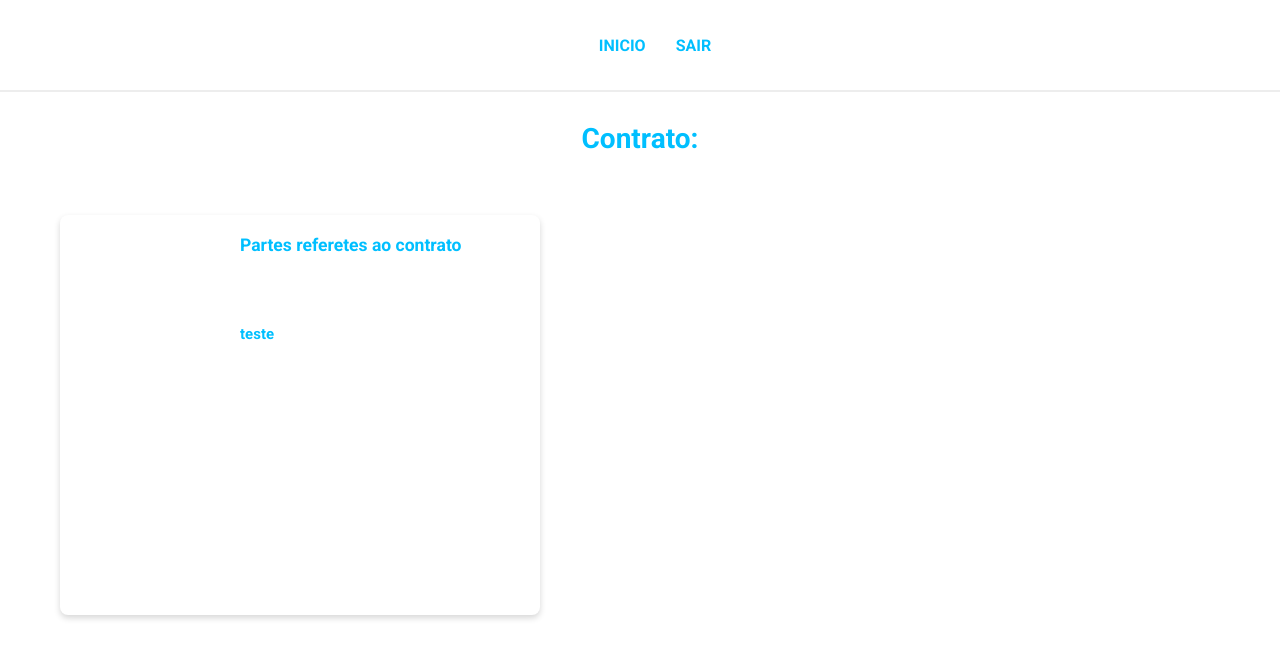
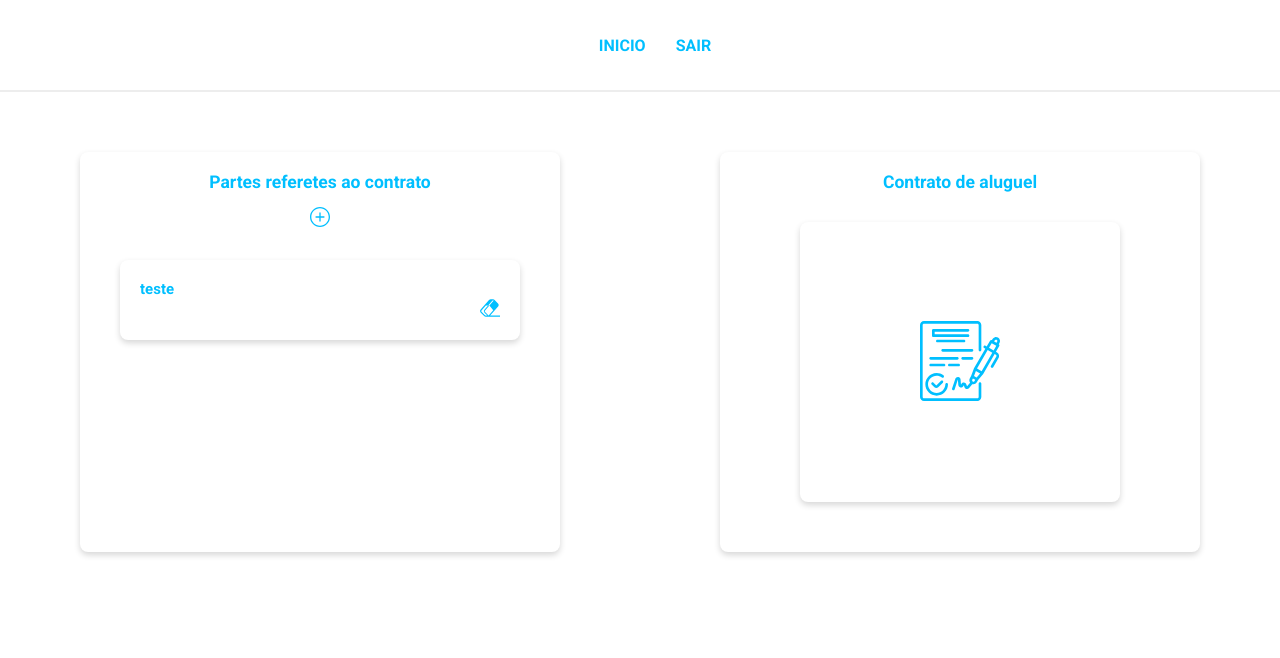
Before and after one commit to murilokrugner/contraktor-frontend, a React (Create React App) app: page /viewcontract in a window 1280 px wide. Shown: the top 658 px of the page. Built offline with nearby package versions, Linux system fonts and the light colour scheme.

Commit message:
styles view contract

```diff
--- a/src/pages/Contracts/styles.js
+++ b/src/pages/Contracts/styles.js
@@ -7,6 +7,7 @@ export const Boxer = styled.div`
   display: flex;
   flex-direction: row;
   justify-content: space-around;
+
   div {
     display: flex;
     flex-direction: row;
--- a/src/pages/ViewContract/index.js
+++ b/src/pages/ViewContract/index.js
@@ -2,6 +2,9 @@ import React from 'react';
 import Header from '../../components/Header';
 //import api from '../../services/api';
 import { Container } from './styles';
+import deleteIcon from '../../assets/eraser.svg';
+import addIcon from '../../assets/add.svg';
+import contractIcon from '../../assets/contract.svg';
 
 export default function ViewContract() {
 
@@ -9,12 +12,33 @@ export default function ViewContract() {
   return (
     <Container>
       <Header />
-      <h1>Contrato: </h1>
 
-      <div className="partes">
-        <h3>Partes referetes ao contrato</h3>
-        <li>teste</li>
+      <div className="box">
+        <div className="partes">
+          <h3>Partes referetes ao contrato</h3>
+          <button className="add" title="adicionar partes">
+            <img src={addIcon} alt="delete icon" />
+          </button>
+          <li>
+            teste
+            <div className="divDelete">
+              <button className="delete" title="Deletar contato">
+                <img src={deleteIcon} alt="delete icon" />
+              </button>
+            </div>
+          </li>
+        </div>
+
+        <div className="contract">
+          <h3>Contrato de aluguel</h3>
+          <li>
+            <button className="view" title="Vizualizar contrato">
+              <img src={contractIcon} alt="Vizualizar contrato" />
+            </button>
+          </li>
+        </div>
       </div>
+
     </Container>
   );
 }
--- a/src/pages/ViewContract/styles.js
+++ b/src/pages/ViewContract/styles.js
@@ -1,16 +1,22 @@
 import styled from 'styled-components';
 
-export const Container = styled.ul`
+export const Container = styled.div`
 
-  h1 {
+  div.box {
     display: flex;
+    flex-direction: row;
     align-items: center;
-    justify-content: center;
-    margin-top: 30px;
-    color: #00bfff;
+    justify-content: space-around;
+    flex-wrap: wrap;
+    max-width: 1350 px;
+    max-height: 500px;
   }
 
   div.partes{
+    display: flex;
+    flex-direction: column;
+    align-items: center;
+    justify-content: flex-start;
     text-decoration: none;
     list-style: none;
     font: 15px 'Roboto', sans-serif;
@@ -26,14 +32,100 @@ export const Container = styled.ul`
     position: relative;
 
     h3 {
-      margin-left: 160px;
+      display: flex;
+      flex-direction: row;
+      align-items: center;
+      justify-content: center;
       color: #00bfff;
     }
 
+    button.add {
+      border: 0;
+      background-color: #ffffff;
+      margin-top: 15px;
+    }
+
     li {
-      margin-top: 70px;
-      margin-left: 160px;
+      text-decoration: none;
+      list-style: none;
+      font: 15px 'Roboto', sans-serif;
+      font-weight: bold;
+      padding: 20px;
       color: #00bfff;
+      margin: 30px;
+      width: 25rem;
+      height: 5rem;
+      border-radius: 8px;
+      box-shadow: 0 3px 6px 0 rgba(0, 0, 0, 0.16);
+      background-color: #ffffff;
+      position: relative;
+
+      div.divDelete {
+      display: flex;
+      flex-direction: row;
+      justify-content: flex-end;
+      align-items: center;
+
+      button.delete {
+        border: 0;
+        background-color: #ffffff;
+      }
+
+      img.title {
+        color: #fff;
+      }
     }
   }
+}
+
+  div.contract {
+    display: flex;
+    flex-direction: column;
+    align-items: center;
+    justify-content: flex-start;
+    text-decoration: none;
+    list-style: none;
+    font: 15px 'Roboto', sans-serif;
+    font-weight: bold;
+    padding: 20px;
+    color: #00bfff;
+    margin: 60px;
+    width: 30rem;
+    height: 25rem;
+    border-radius: 8px;
+    box-shadow: 0 3px 6px 0 rgba(0, 0, 0, 0.16);
+    background-color: #ffffff;
+    position: relative;
+
+    h3 {
+      display: flex;
+      flex-direction: row;
+      align-items: center;
+      justify-content: center;
+    }
+
+    li {
+      display: flex;
+      flex-direction: column;
+      align-items: center;
+      justify-content: space-around;
+      text-decoration: none;
+      list-style: none;
+      font: 15px 'Roboto', sans-serif;
+      font-weight: bold;
+      padding: 20px;
+      color: #00bfff;
+      margin: 30px;
+      width: 20rem;
+      height: 20rem;
+      border-radius: 8px;
+      box-shadow: 0 3px 6px 0 rgba(0, 0, 0, 0.16);
+      background-color: #ffffff;
+      position: relative;
+
+      button.view {
+        border: 0;
+        background-color: #ffffff;
+      }
+    }
 `;
```
Also changed, not shown: src/assets/add.svg (added), src/assets/contract.svg (added).
